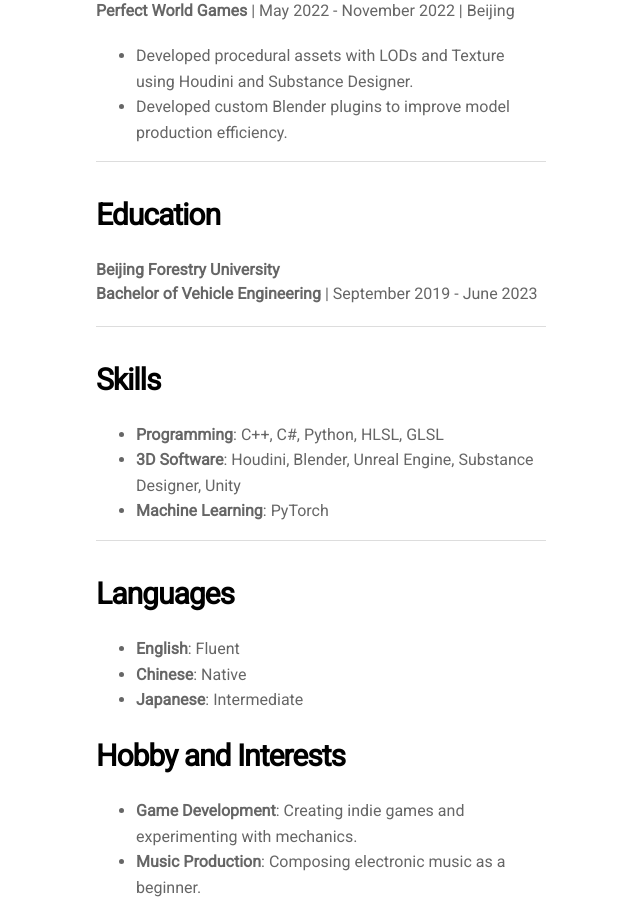
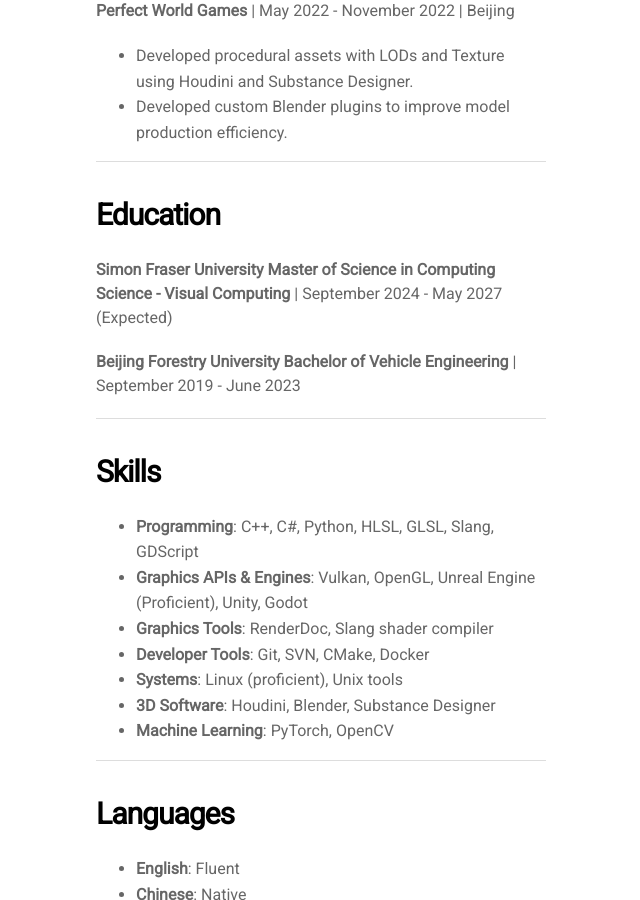
Before and after one commit to BANANASJIM/BANANASJIM.github.io, a Jekyll site: the page built from pages/cv.md, in a window 1280 px wide and 900 px high, scrolled down 1191 px. Shown: the whole window, without its empty margins (199-839 px from the left). Built offline with Jekyll 4.4.1, drawn with Linux system fonts in a browser that asks for light colours; nearby versions of some CDN libraries.

Commit message:
update info

```diff
--- a/_data/settings.yml
+++ b/_data/settings.yml
@@ -11,6 +11,9 @@ menu:
 # Projects Section
 
 projects:
+- {name: 'Violet Engine',   url: 'proj-6'}
+- {name: 'gamepaper',   url: 'proj-7'}
+- {name: 'Scrap Frontier',   url: 'proj-8'}
 - {name: 'Unity MiniGame',   url: 'proj-1'}
 - {name: 'Physics-Based Animation',   url: 'proj-2'}
 - {name: 'Crowd Simulation on Niagara', url: 'proj-3'}
--- a/pages/cv.md
+++ b/pages/cv.md
@@ -45,6 +45,9 @@ Self-motivated student with a focus on computer graphics, GPGPU programming, and
 
 # Education
 
+ **Simon Fraser University**
+**Master of Science in Computing Science - Visual Computing** | September 2024 - May 2027 (Expected)
+
  **Beijing Forestry University**
 **Bachelor of Vehicle Engineering** | September 2019 - June 2023
 
@@ -52,9 +55,13 @@ Self-motivated student with a focus on computer graphics, GPGPU programming, and
 
 # Skills
 
-- **Programming**: C++, C#, Python, HLSL, GLSL
-- **3D Software**: Houdini, Blender, Unreal Engine, Substance Designer, Unity
-- **Machine Learning**: PyTorch
+- **Programming**: C++, C#, Python, HLSL, GLSL, Slang, GDScript
+- **Graphics APIs & Engines**: Vulkan, OpenGL, Unreal Engine (Proficient), Unity, Godot
+- **Graphics Tools**: RenderDoc, Slang shader compiler
+- **Developer Tools**: Git, SVN, CMake, Docker
+- **Systems**: Linux (proficient), Unix tools
+- **3D Software**: Houdini, Blender, Substance Designer
+- **Machine Learning**: PyTorch, OpenCV
 
 ---
 # Languages
```
Also changed, not shown: projects/proj-6.md (added, +44 -0 lines), projects/proj-7.md (added, +81 -0 lines), projects/proj-8.md (added, +38 -0 lines), portfolio-jekyll-theme.gemspec, 1 other file.
